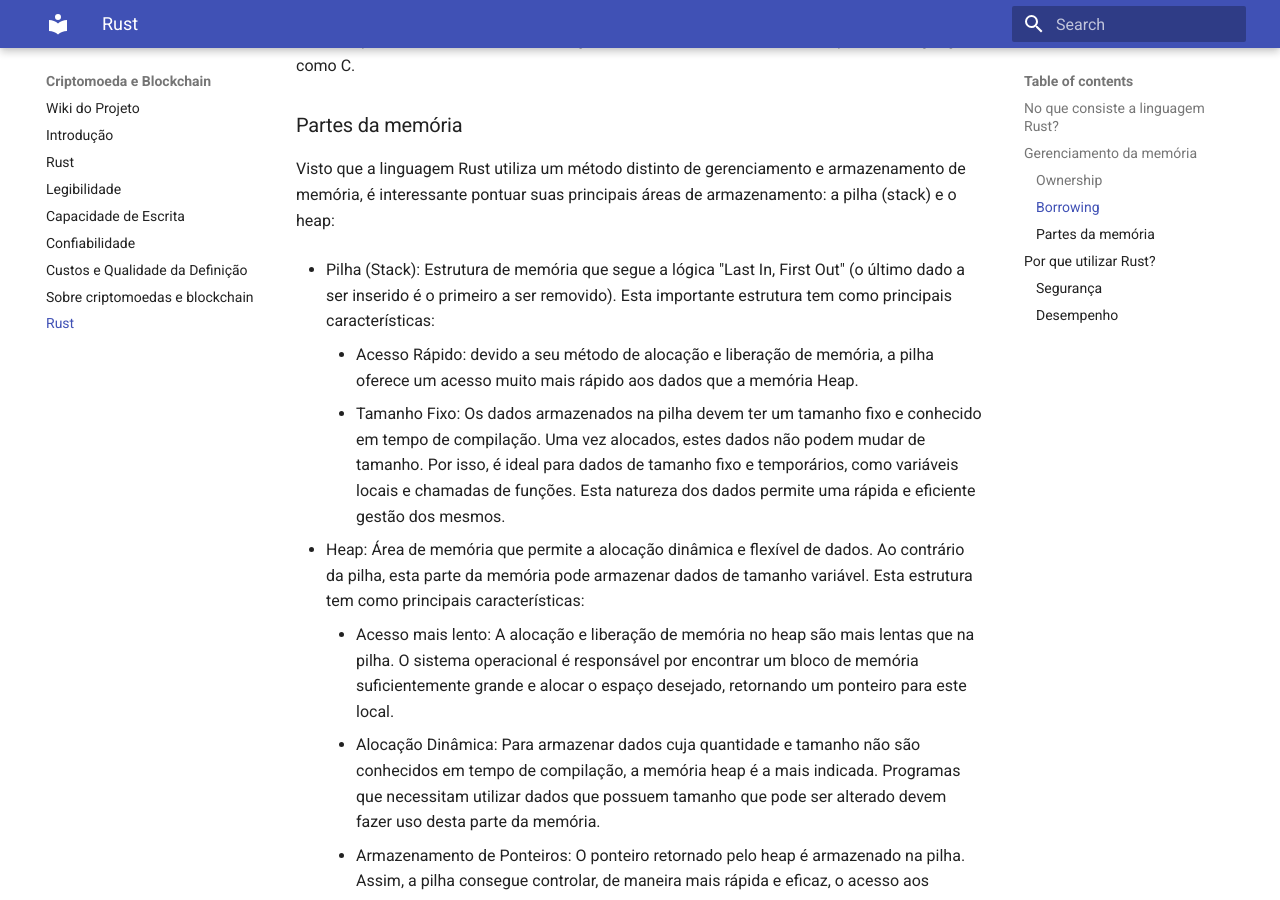
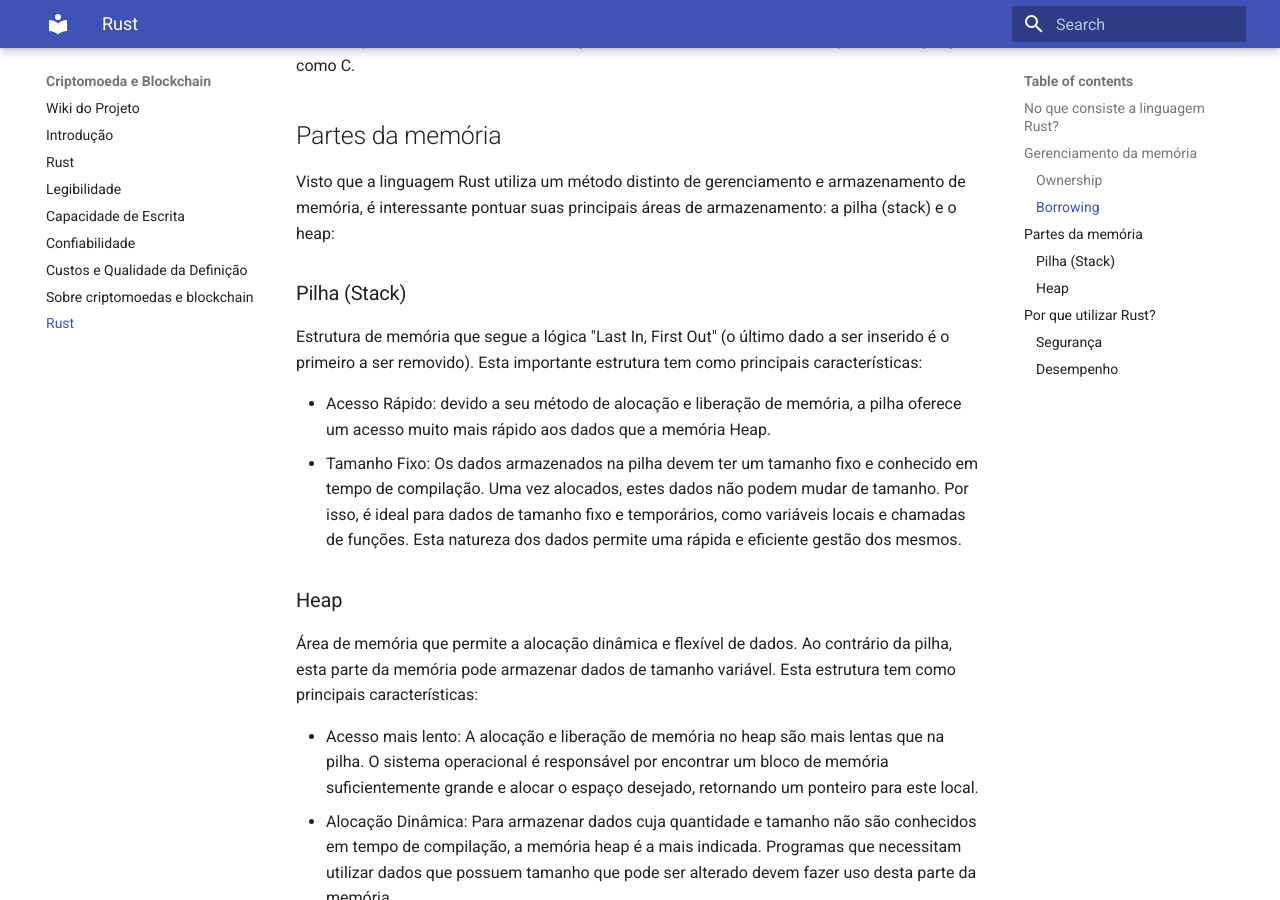
Before and after one commit to seraphritt/projeto_LP, an MkDocs documentation site: the page built from docs/Y_sobreRust.md, in a window 1280 px wide and 900 px high, scrolled down 911 px. Built offline with MkDocs 1.6.1 and Material for MkDocs 9.7.7, drawn with Linux system fonts in a browser that asks for light colours.

Commit message:
Correção na formatação de sobreRust

```diff
--- a/docs/Y_sobreRust.md
+++ b/docs/Y_sobreRust.md
@@ -14,18 +14,22 @@ Sistema de posse baseado em um conjunto de regras, verificadas em tempo de compi
 ### Borrowing
 Método que permite que uma variável seja acessada por referência sem perder sua propriedade (ownership). Este método garante que a memória seja gerenciada de forma segura e eficiente, evitando problemas como data races e garantindo maior confiabilidade comparado a linguagens como C.
 
-### Partes da memória
+## Partes da memória
 Visto que a linguagem Rust utiliza um método distinto de gerenciamento e armazenamento de memória, é interessante pontuar suas principais áreas de armazenamento: a pilha (stack) e o heap:
 
-* Pilha (Stack): Estrutura de memória que segue a lógica "Last In, First Out" (o último dado a ser inserido é o primeiro a ser removido). Esta importante estrutura tem como principais características:
+### Pilha (Stack)
+Estrutura de memória que segue a lógica "Last In, First Out" (o último dado a ser inserido é o primeiro a ser removido). Esta importante estrutura tem como principais características:
 
-    * Acesso Rápido: devido a seu método de alocação e liberação de memória, a pilha oferece um acesso muito mais rápido aos dados que a memória Heap.
-    * Tamanho Fixo: Os dados armazenados na pilha devem ter um tamanho fixo e conhecido em tempo de compilação. Uma vez alocados, estes dados não podem mudar de tamanho. Por isso, é ideal para dados de tamanho fixo e temporários, como variáveis locais e chamadas de funções. Esta natureza dos dados permite uma rápida e eficiente gestão dos mesmos.
+* Acesso Rápido: devido a seu método de alocação e liberação de memória, a pilha oferece um acesso muito mais rápido aos dados que a memória Heap.
+* Tamanho Fixo: Os dados armazenados na pilha devem ter um tamanho fixo e conhecido em tempo de compilação. Uma vez alocados, estes dados não podem mudar de tamanho. Por isso, é ideal para dados de tamanho fixo e temporários, como variáveis locais e chamadas de funções. Esta natureza dos dados permite uma rápida e eficiente gestão dos mesmos.
 
-* Heap: Área de memória que permite a alocação dinâmica e flexível de dados. Ao contrário da pilha, esta parte da memória pode armazenar dados de tamanho variável. Esta estrutura tem como principais características:
-    * Acesso mais lento: A alocação e liberação de memória no heap são mais lentas que na pilha. O sistema operacional é responsável por encontrar um bloco de memória suficientemente grande e alocar o espaço desejado, retornando um ponteiro para este local.
-    * Alocação Dinâmica: Para armazenar dados cuja quantidade e tamanho não são conhecidos em tempo de compilação, a memória heap é a mais indicada. Programas que necessitam utilizar dados que possuem tamanho que pode ser alterado devem fazer uso desta parte da memória.
-    * Armazenamento de Ponteiros: O ponteiro retornado pelo heap é armazenado na pilha. Assim, a pilha consegue controlar, de maneira mais rápida e eficaz, o acesso aos ponteiros para esses dados.
+### Heap
+Área de memória que permite a alocação dinâmica e flexível de dados. Ao contrário da pilha, esta parte da memória pode armazenar dados de tamanho variável. Esta estrutura tem como principais características:
+
+* Acesso mais lento: A alocação e liberação de memória no heap são mais lentas que na pilha. O sistema operacional é responsável por encontrar um bloco de memória suficientemente grande e alocar o espaço desejado, retornando um ponteiro para este local.
+* Alocação Dinâmica: Para armazenar dados cuja quantidade e tamanho não são conhecidos em tempo de compilação, a memória heap é a mais indicada. Programas que necessitam utilizar dados que possuem tamanho que pode ser alterado devem fazer uso desta parte da memória.
+* Armazenamento de Ponteiros: O ponteiro retornado pelo heap é armazenado na pilha. Assim, a pilha consegue controlar, de maneira mais rápida e eficaz, o acesso aos ponteiros para esses dados.
+
 
 Em resumo, a pilha e o heap têm características e propósitos distintos. Porém, ambas são essenciais para a gestão eficiente da memória em Rust. A escolha entre qual área da memória utilizar irá depender dos requisitos específicos de cada programa. A escolha de uso, feita pelo desenvolvedor, irá influenciar diretamente a eficiência e o desempenho do código.
 
```
